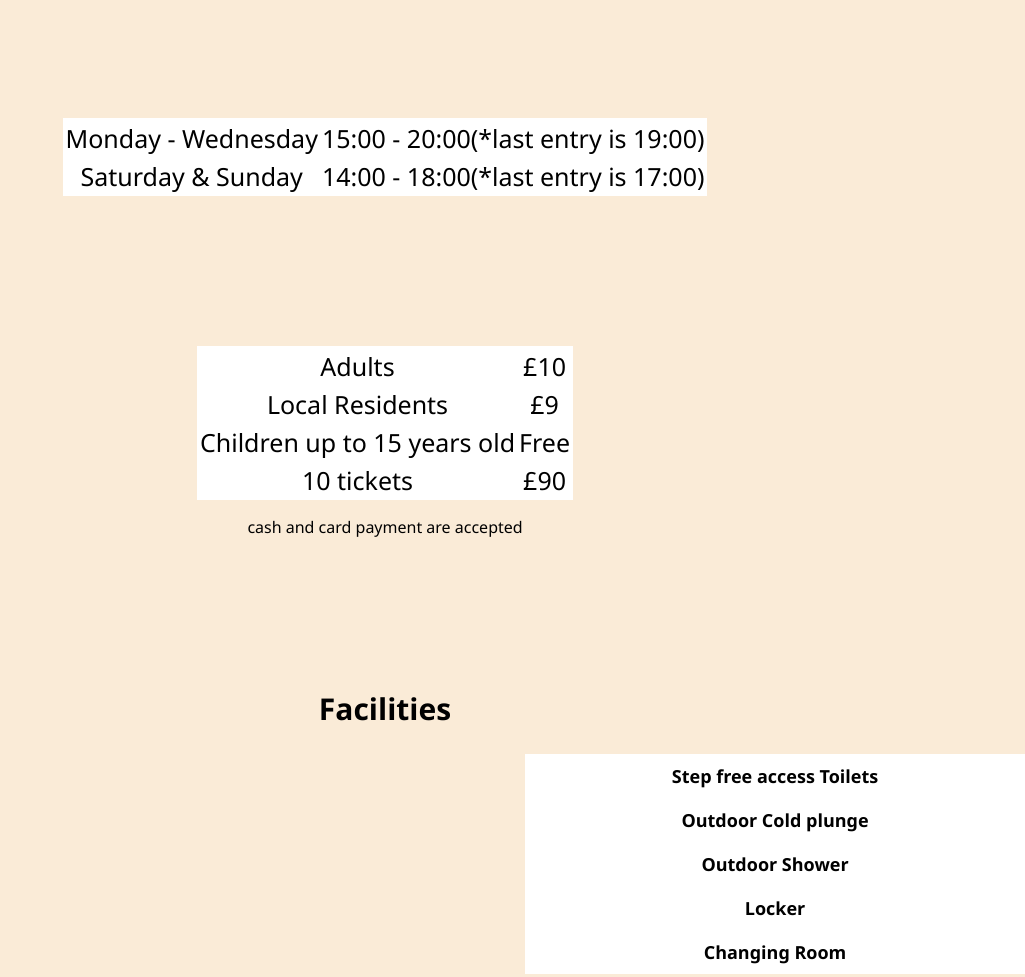
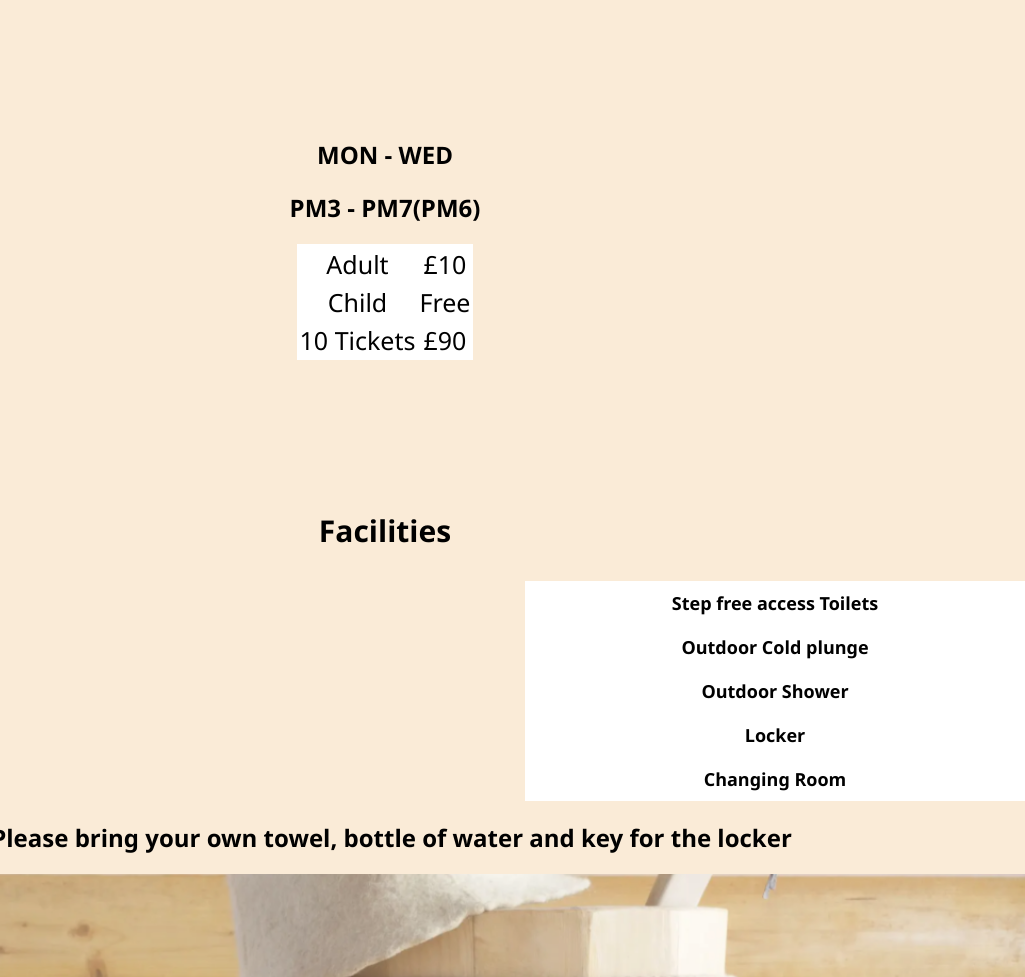
Before and after one commit to stanleyneko/sauna_allotment_website, a plain HTML site: page index.html in a window 1280 px wide. Shown: the part 1540-2517 px from the top of the page, without its empty margins (255-1280 px from the left). Drawn offline with Linux system fonts and the light colour scheme.

Commit message:
update before major change in price table section

```diff
--- a/index.html
+++ b/index.html
@@ -34,41 +34,28 @@
     </div>
 
     <article id="info">
-      <section class="openinghours">
+      <div id="price-container">
+        <h1 class="week-in-price-container">MON - WED</h1>
+        <h2 class="time-in-price-container">PM3 - PM7(PM6)</h2>
+        <div class="admission-fee-container">
           <table>
             <tr>
-            <td>Monday - Wednesday</td>
-            <td>15:00 - 20:00(*last entry is 19:00)</td>
-          </tr>
-          <tr>
-            <td>Saturday & Sunday</td>
-            <td>14:00 - 18:00(*last entry is 17:00)</td>
-          </tr>
-        </table>
-      </section>
-
-      <section class="pricing">
-        <table>
-          <tr>
-            <td>Adults</td>
+              <td>Adult</td>
               <td>£10</td>
             </tr>
             <tr>
-            <td>Local Residents</td>
-            <td>£9</td>
-          </tr>
-          <tr>
-            <td>Children up to 15 years old</td>
+              <td>Child</td>
               <td>Free</td>
             </tr>
             <tr>
-            <td>10 tickets</td>
+              <td>
+                10 Tickets
+              </td>
               <td>£90</td>
             </tr>
           </table>
-      </section>
-      <p>cash and card payment are accepted</p>
-    </article>
+        </div>
+      </div>
       <article id="toBring">
         <h1>Facilities</h1>
         <ul id="ulItems">
@@ -89,7 +76,8 @@
             src="https://www.google.com/maps/embed?pb=!1m18!1m12!1m3!1d2482.1628656105163!2d-0.010697123495704047!3d51.52857257181819!2m3!1f0!2f0!3f0!3m2!1i1024!2i768!4f13.1!3m3!1m2!1s0x48761d5bb6b7c9a9%3A0x231b53013dba4a19!2sThree%20Mill%20Ln%2C%20London!5e0!3m2!1sen!2suk!4v1739372347988!5m2!1sen!2suk"
             width="600" height="450" style="border:0;" allowfullscreen="" loading="lazy"
             referrerpolicy="no-referrer-when-downgrade"></iframe></p>
-      <p class="googlemap">Use Brom Bow station. Use Exit A2 and straight down Bisson Road. You will see the green area
+        <p class="googlemap">Use Brom Bow station. Use Exit A2 and straight down Bisson Road. You will see the green
+          area
           in the end of the
           street!
         </p>
```
Lines whose indentation alone changed are shown as unchanged.
